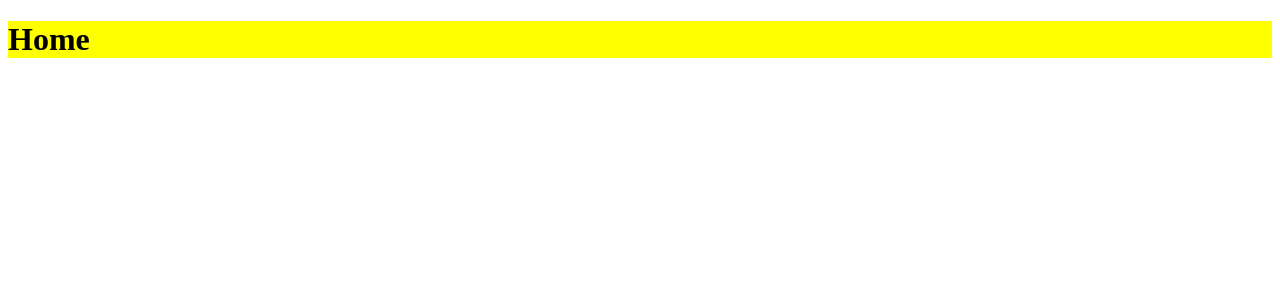
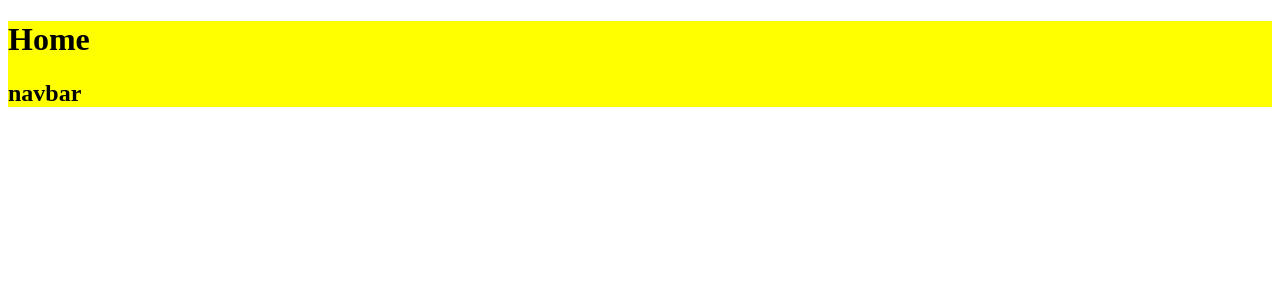
Before and after one commit to ismoilov223/Najot_talim, a React (Vite) app: page / in a window 1280 px wide. Shown: the top 300 px of the page. Built offline with nearby package versions, Linux system fonts and the light colour scheme.

Commit message:
navbar created

```diff
--- a/src/pages/Home/Home.jsx
+++ b/src/pages/Home/Home.jsx
@@ -9,6 +9,7 @@ const Home = () => {
 		<HomeStyled className='home'>
 			<div className='home__header'>
 				<h1>Home</h1>
+				<h2>navbar</h2>
 			</div>
 		</HomeStyled>
 	);
```
